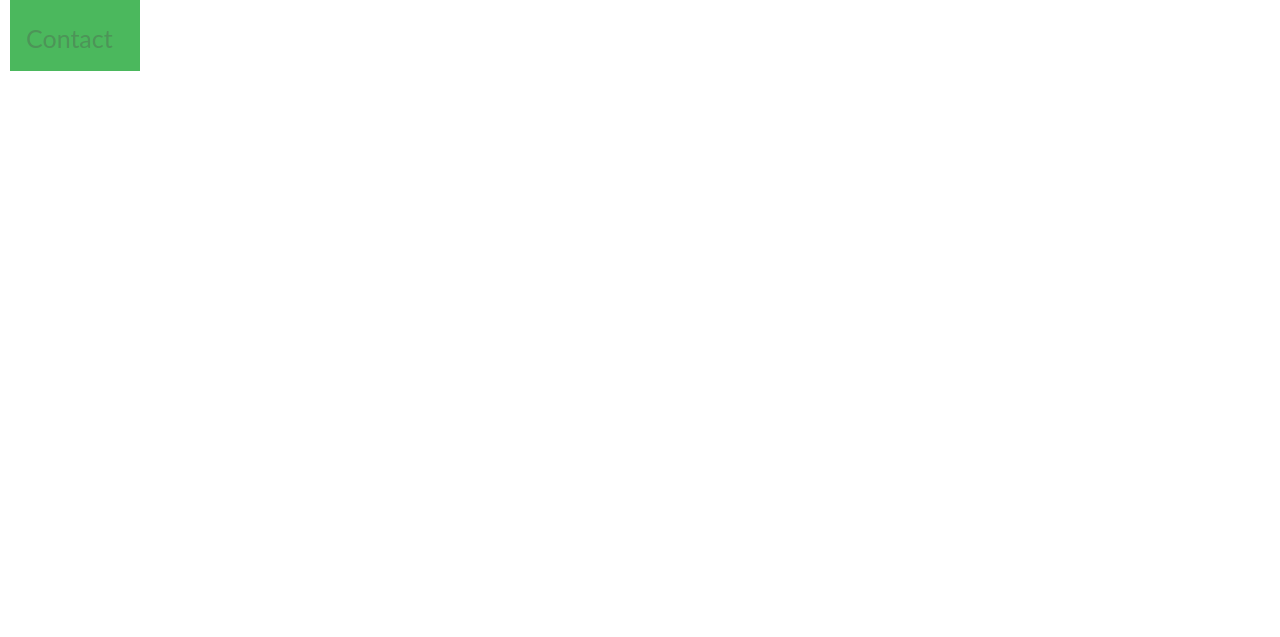
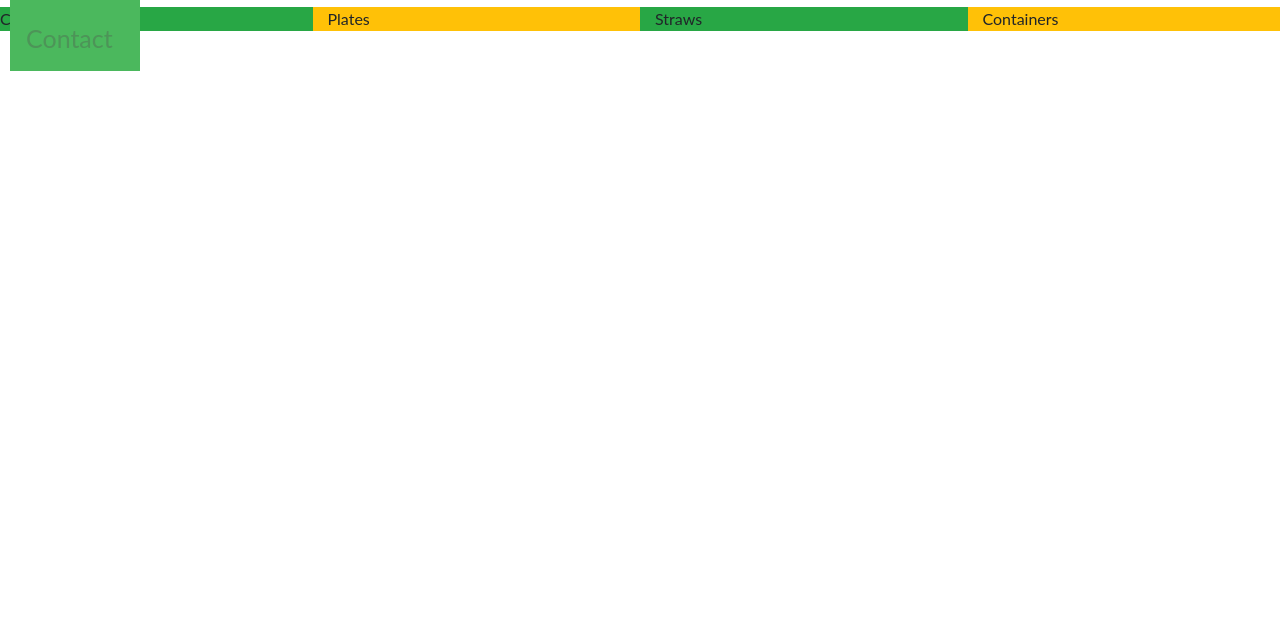
Before and after one commit to marcelajimenez/project0, a plain HTML site: page index_2.html in a window 1280 px wide. Shown: the part 163-800 px from the top of the page. Drawn offline with nearby package versions, Linux system fonts and the light colour scheme.

Commit message:
services with bootstrap

```diff
--- a/index_2.html
+++ b/index_2.html
@@ -21,6 +21,13 @@
             <h2 style="font-weight: bold;">Services</h2>
             <p>We are proud to show you the services we offer.</p>
             </div>
+
+            <div class="row">
+              <div class="col bg-success">Cups</div>
+              <div class="col bg-warning">Plates</div>
+              <div class="col bg-success">Straws</div>
+              <div class="col bg-warning">Containers</div>
+            </div>
         </body>
 
 
```
